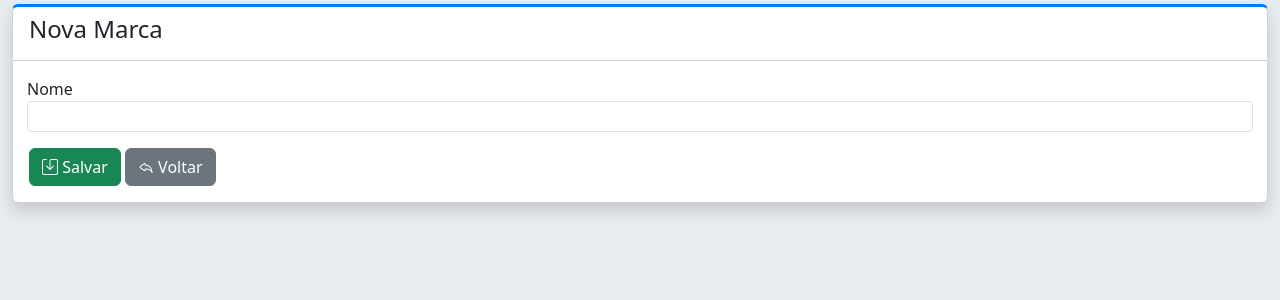
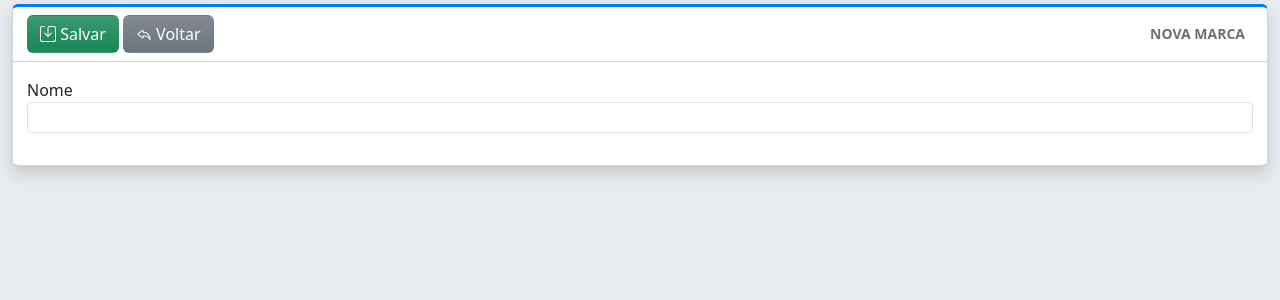
Before and after one commit to jvsjanilson/MeuFinanceiro, a Django app: page /marcas/create in a window 1280 px wide. Shown: the part 65-365 px from the top of the page. Run offline with Django 4.2, Linux system fonts and the light colour scheme; the visitor is signed in with stand-in values (Sample User, id 1).

Commit message:
feat: ajustando ao novo padrao form marca

```diff
--- a/cadastro/templates/cadastro/marca/form.html
+++ b/cadastro/templates/cadastro/marca/form.html
@@ -1,18 +1,23 @@
 {% extends 'base.html' %}
 {% block title %} {{ verbose_name }} {% endblock title %}
 {% block conteudo %}
-
+<form method="post" novalidate>{% csrf_token %}
     <div class="card shadow card-outline">
         <div class="card-header">
-            <h4>{%if object %} Editar {% else %} Nova {%endif%} {{ verbose_name }}</h4>
+            <div class="row d-flex align-items-center">
+                <div class="col">
+                    <button class="text-white btn bg-success bg-gradient" type="submit" ><i class="bi bi-save"></i> Salvar</button>
+                    <a class="text-white btn bg-secondary bg-gradient" href="{% url 'marca-list' %}"><i class="bi bi-reply"></i> Voltar</a>
+                </div>
+                <div class="col-auto">
+                    <h4 class="card-title">{%if object %} Editar {% else %} Nova {%endif%} {{ verbose_name }}</h4>
+                </div>
+            </div>
         </div>
 
         <div class="card-body">
-            <form method="post" novalidate>
-                    {% csrf_token %}
 
                 <div class="row">
-
                     <div class="col-md-12">
                         <div class="mb-3">
                             <label for="{{form.nome.id_for_label}}">{{form.nome.label}}</label>
@@ -29,9 +34,7 @@
                     </div>
 
                 </div>
-                    <button class="btn btn-success" type="submit" ><i class="bi bi-save"></i> Salvar</button>
-                    <a class="btn btn-secondary" href="{% url 'marca-list' %}"><i class="bi bi-reply"></i> Voltar</a>
-                </form>
             </div>
         </div>
+    </form>
 {% endblock conteudo%}
```
Lines whose indentation alone changed are shown as unchanged.
